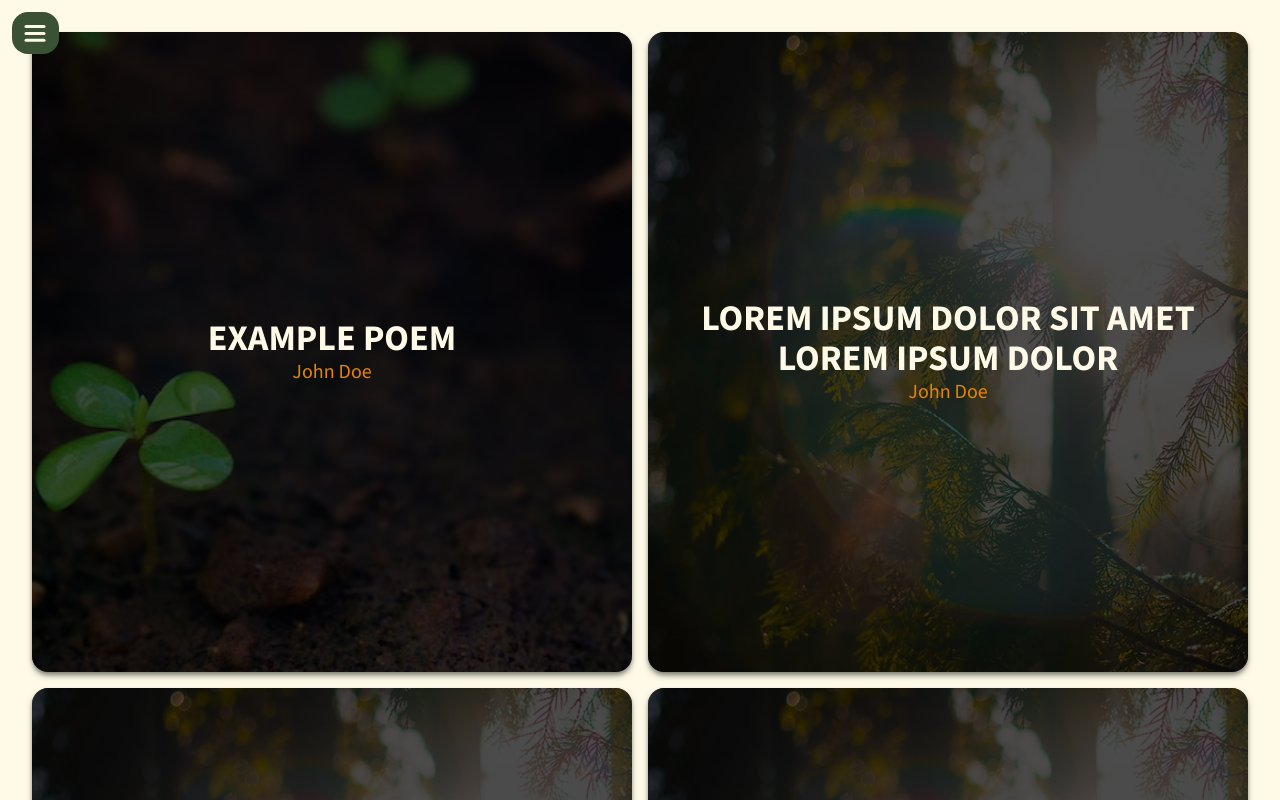
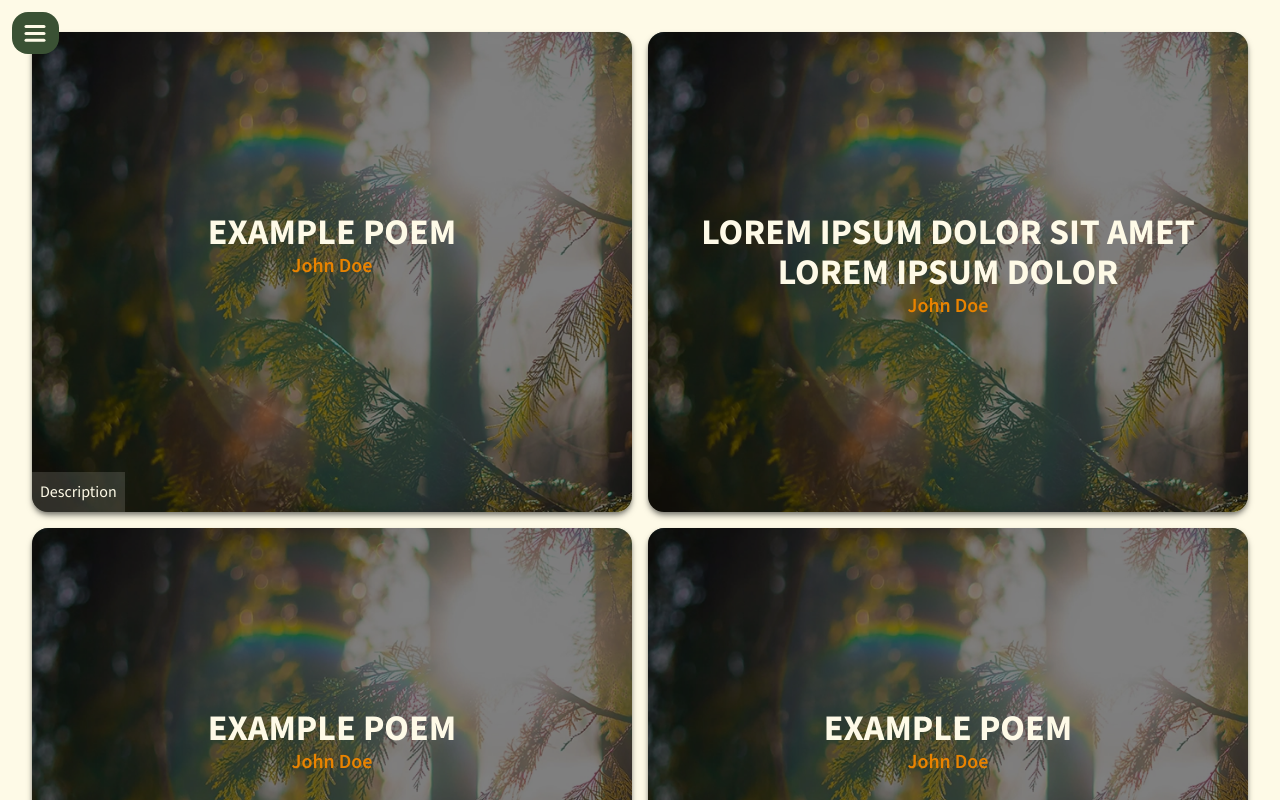
Before and after one commit to nikolajsvv/stanford-website, a Next.js app: page /poem in a window 1280 px wide. Shown: the top 800 px of the page. Built offline with nearby package versions, Linux system fonts and the light colour scheme.

Commit message:
feat: updated UI for poem component

```diff
--- a/app/globals.css
+++ b/app/globals.css
@@ -26,3 +26,16 @@
   overflow: hidden;
   height: 100%;
 }
+
+.transparent-scrollbar::-webkit-scrollbar {
+  width: 10px;
+}
+
+.transparent-scrollbar::-webkit-scrollbar-thumb {
+  background-color: rgba(0, 0, 0, 0.3); /* Adjust to your preferred opacity */
+  border-radius: 5px;
+}
+
+.transparent-scrollbar::-webkit-scrollbar-track {
+  background-color: rgba(0, 0, 0, 0.1); /* Adjust to your preferred opacity */
+}
--- a/components/PoemComponent.tsx
+++ b/components/PoemComponent.tsx
@@ -67,59 +67,32 @@ export default function PoemComponent({ poem }: PoemComponentProps) {
   };
 
   return (
-    <div
-      className="group relative overflow-hidden rounded-2xl shadow-md shadow-mud cursor-pointer h-[40rem]"
-      onMouseEnter={() => setShowOverlay(true)}
-      onMouseLeave={() => {
-        setShowOverlay(false);
-        setShowDescription(false);
-      }}
-      onClick={handleParentDivClick}
-    >
+    <div className="group relative overflow-hidden rounded-2xl shadow-md shadow-mud h-[30rem]">
       <Image
-        src={poemImage.path}
-        alt={poemImage.description}
-        width={poemImage.width}
-        height={poemImage.height}
+        src={defaultImage.path}
+        alt={defaultImage.description}
+        width={defaultImage.width}
+        height={defaultImage.height}
         className="absolute inset-0 object-cover w-full h-full transform transition-transform duration-500 group-hover:scale-105"
       />
-
-      {/* Background opacity animation */}
-      {showOverlay ? (
-        <span className="absolute inset-0 bg-black opacity-50" />
-      ) : (
-        <span className="absolute inset-0 bg-black opacity-70" />
-      )}
-
-      {/* Written Content */}
-      <div className="flex flex-col absolute inset-0 items-center justify-center text-beige p-3 md:p-5 transform transition-all duration-500 group-hover:justify-start text-center">
+      <span className="absolute inset-0 bg-black opacity-50" />
+      <div className="flex flex-col absolute inset-0 items-center text-beige p-3 md:p-5 text-center transform transition-transform duration-500 translate-y-1/3 group-hover:translate-y-0">
         <h2 className="text-3xl lg:text-4xl font-bold uppercase">
           {poem.title}
         </h2>
-        <p className="text-xl text-primary-orange">{poem.author}</p>
-        {showOverlay && (
-          <div className="mt-4 mb-10 overflow-y-auto max-h-[100%]">
-            <p
-              className="font-light text-base md:text-md lg:text-lg overflow-auto text-center"
-              dangerouslySetInnerHTML={{ __html: poem.content }}
-            />
-          </div>
-        )}
+        <p className="text-xl font-semibold text-primary-orange">
+          {poem.author}
+        </p>
+        <p
+          className="hidden group-hover:inline font-serif font-light text-base md:text-md lg:text-lg text-center transofrm transition-all duration-500 overflow-auto transparent-scrollbar w-full"
+          dangerouslySetInnerHTML={{ __html: poem.content }}
+        ></p>
       </div>
-      {showOverlay && poem.description && (
-        <div
-          className={`absolute ${showDescription ? "inset-0" : "bottom-0"} ${
-            showDescription ? "bg-opacity-100" : "bg-opacity-30"
-          } left-0 right-0 text-beige bg-mud text-center transition-all duration-300 overflow-y-auto px-8`}
-          onClick={handleDescriptionToggle}
-        >
-          <p className="font-normal text-lg hover:font-semibold hover:text-primary-orange transition-all duration-300 mt-3">
-            {showDescription ? "Close" : "Open Description"}
-          </p>
-          <p className="font-light font-serif pt-4">
-            {showDescription && <div className="mt-2">{poem.description}</div>}
-          </p>
-        </div>
+
+      {poem.description && (
+        <p className="text-beige bg-mud bg-opacity-30 absolute bottom-0 left-0 p-2 hover:font-semibold hover:bg-opacity-50 hover:cursor-pointer">
+          Description
+        </p>
       )}
     </div>
   );
--- a/components/cards/poem/PoemCard.tsx
+++ b/components/cards/poem/PoemCard.tsx
@@ -1,5 +1,4 @@
 import Image from "next/image";
-
 export interface IPoemCard {
   id: string;
   title: string;
@@ -11,14 +10,7 @@ export interface IPoemCard {
   link: string;
 }
 
-const PoemCard: React.FC<IPoemCard> = ({
-  id,
-  title,
-  author,
-  content,
-  description,
-  imageID,
-}) => {
+const PoemCard: React.FC<IPoemCard> = ({ title, author, content }) => {
   // Set default poem image
   const defaultImage = {
     id: "",
@@ -33,7 +25,7 @@ const PoemCard: React.FC<IPoemCard> = ({
   };
 
   return (
-    <div className="group relative overflow-hidden rounded-2xl shadow-md shadow-mud cursor-pointer h-[40rem]">
+    <div className="group relative overflow-hidden rounded-2xl shadow-md shadow-mud cursor-pointer h-[40rem] w-1/3">
       <Image
         src={defaultImage.path}
         alt={defaultImage.description}
@@ -42,10 +34,17 @@ const PoemCard: React.FC<IPoemCard> = ({
         className="absolute inset-0 object-cover w-full h-full transform transition-transform duration-500 group-hover:scale-105"
       />
       <span className="absolute inset-0 bg-black opacity-50" />
-      <div className="flex flex-col absolute inset-0 items-center justify-center text-beige p-3 md:p-5 transform transition-all duration-500 group-hover:justify-start text-center">
-        <h2 className="text-3xl lg:text-4xl font-bold uppercase">{title}</h2>
-        <p className="text-xl text-primary-orange">{author}</p>
+      <div className="flex flex-col absolute inset-0 items-center text-beige p-3 md:p-5 text-center transform transition-transform duration-500 translate-y-1/3 group-hover:translate-y-0">
+        <h2 className="font-sans text-3xl lg:text-4xl font-bold uppercase">
+          {title}
+        </h2>
+        <p className="text-xl text-primary-orange font-serif">{author}</p>
+        <p
+          className="font-serif hidden group-hover:inline font-light text-base md:text-md lg:text-lg text-center transofrm transition-all duration-500 overflow-auto transparent-scrollbar w-full"
+          dangerouslySetInnerHTML={{ __html: content }}
+        ></p>
       </div>
+      <p className="absolute bottom-0 left-0 right-0">Descriptoon</p>
     </div>
   );
 };
--- a/next.config.js
+++ b/next.config.js
@@ -11,4 +11,7 @@ module.exports = {
 
     return config;
   },
+  images: {
+    domains: ["i.pravatar.cc"],
+  },
 };
```
Also changed, not shown: data/studentContent/poems.json (+2 -2 lines).
